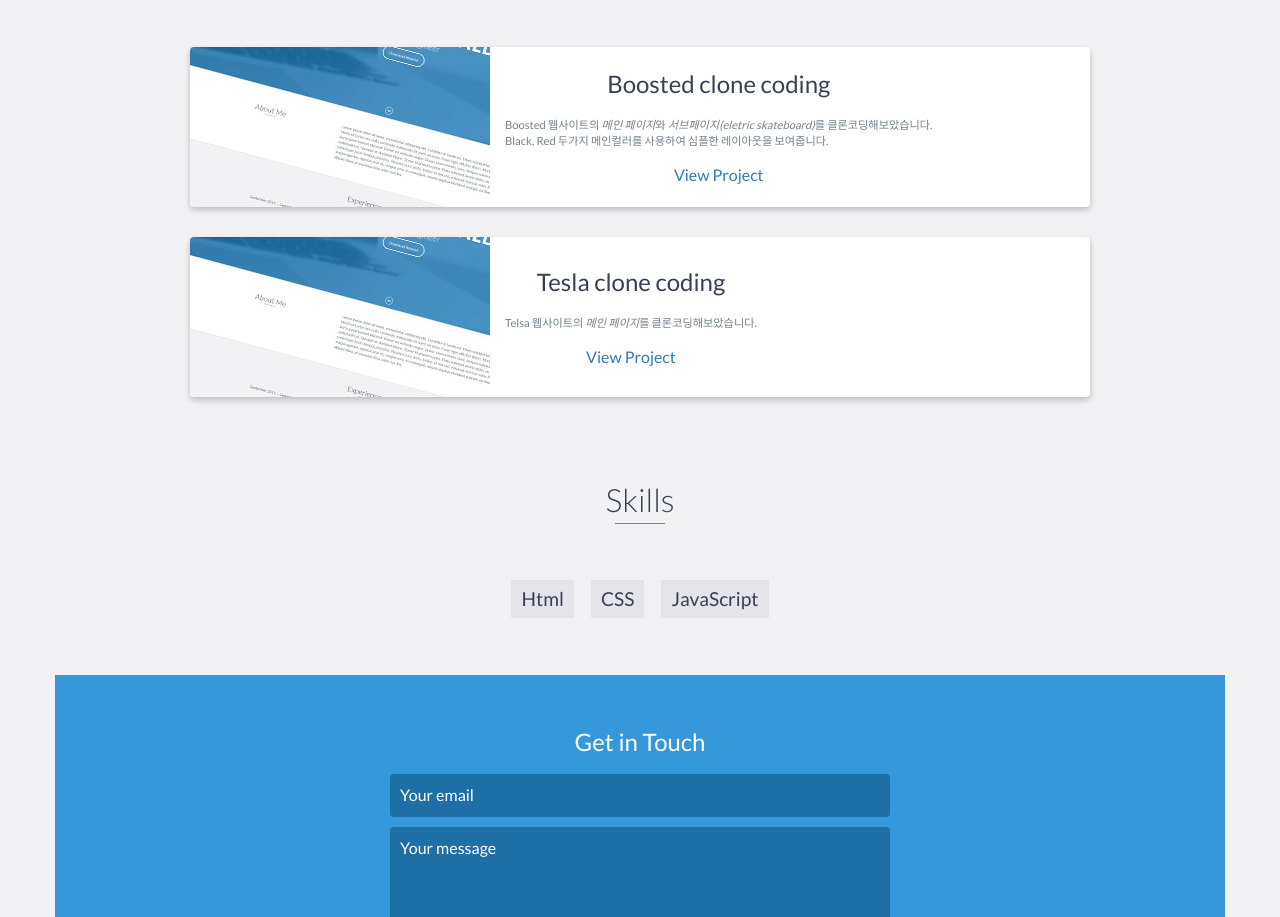
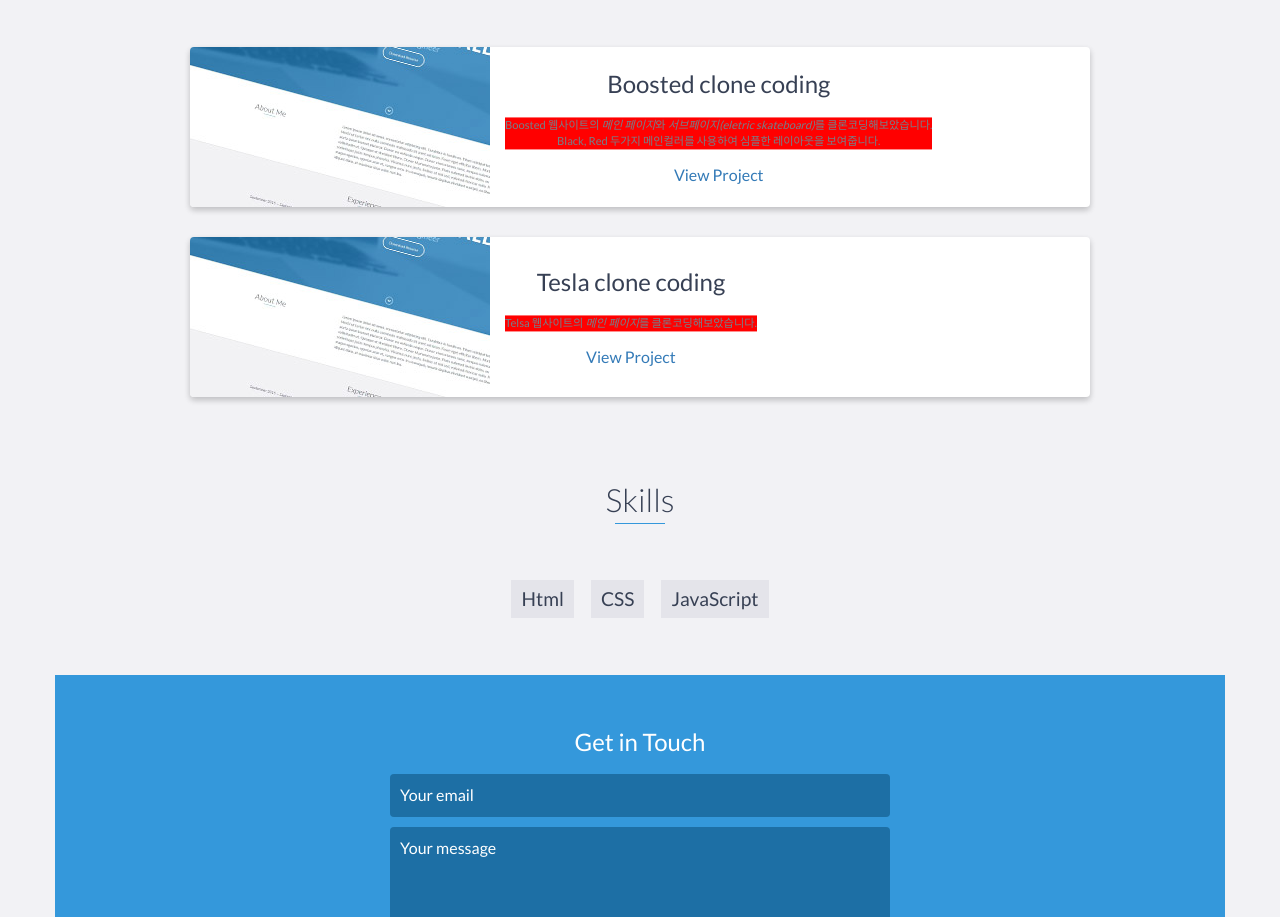
Before and after one commit to jero2/portfolio-jiyoung.github.io, a website: page index.html in a window 1280 px wide. Shown: the part 2346-3263 px from the top of the page. Drawn offline with nearby package versions, Linux system fonts and the light colour scheme.

Commit message:
Update styles.css

```diff
--- a/css/styles.css
+++ b/css/styles.css
@@ -95,7 +95,7 @@
 .project-image{float:left;  display:inline-block; height: 160px;}
 .project-info{position:absolute;top:50%;transform:translateY(-50%);margin-left:300px;padding:15px;}
 .project-info h3{font-size:1.5em;font-weight:400; color:#374054; margin:0 0 15px 0;}
-.project-info p{color:#74808a;margin:0 0 15px 0;font-size:0.7em; text-align:left;}
+.project-info p{color:#74808a;margin:0 0 15px 0;font-size:0.7em; background-color:red;}
 .no-image .project-info{position:relative;margin:0;padding:30px 15px;transform:none; }
 #more-projects{display:none}
 #skills{padding:50px 15px;text-align:center}
```
